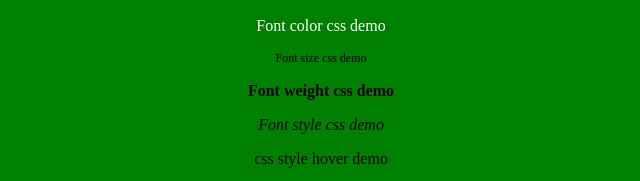
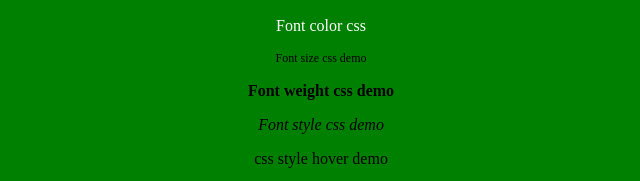
Before and after one commit to lnmnepo/test-github, a plain HTML site: page index.html in a window 1280 px wide. Shown: the part 283-464 px from the top of the page, 319-959 px from the left. Drawn offline with Linux system fonts and the light colour scheme.

Commit message:
Update index.html

```diff
--- a/index.html
+++ b/index.html
@@ -14,7 +14,7 @@
         <h1>Welcome to my web app</h1>
         <img src="cat.jpeg" height="200px">
         <div>
-            <p style="color:white">Font color css demo</p>
+            <p style="color:white">Font color css</p>
             <p style="font-size:12px">Font size css demo</p>
             <p style="font-weight:bold">Font weight css demo</p>
             <p style="font-style:italic">Font style css demo</p>
```
